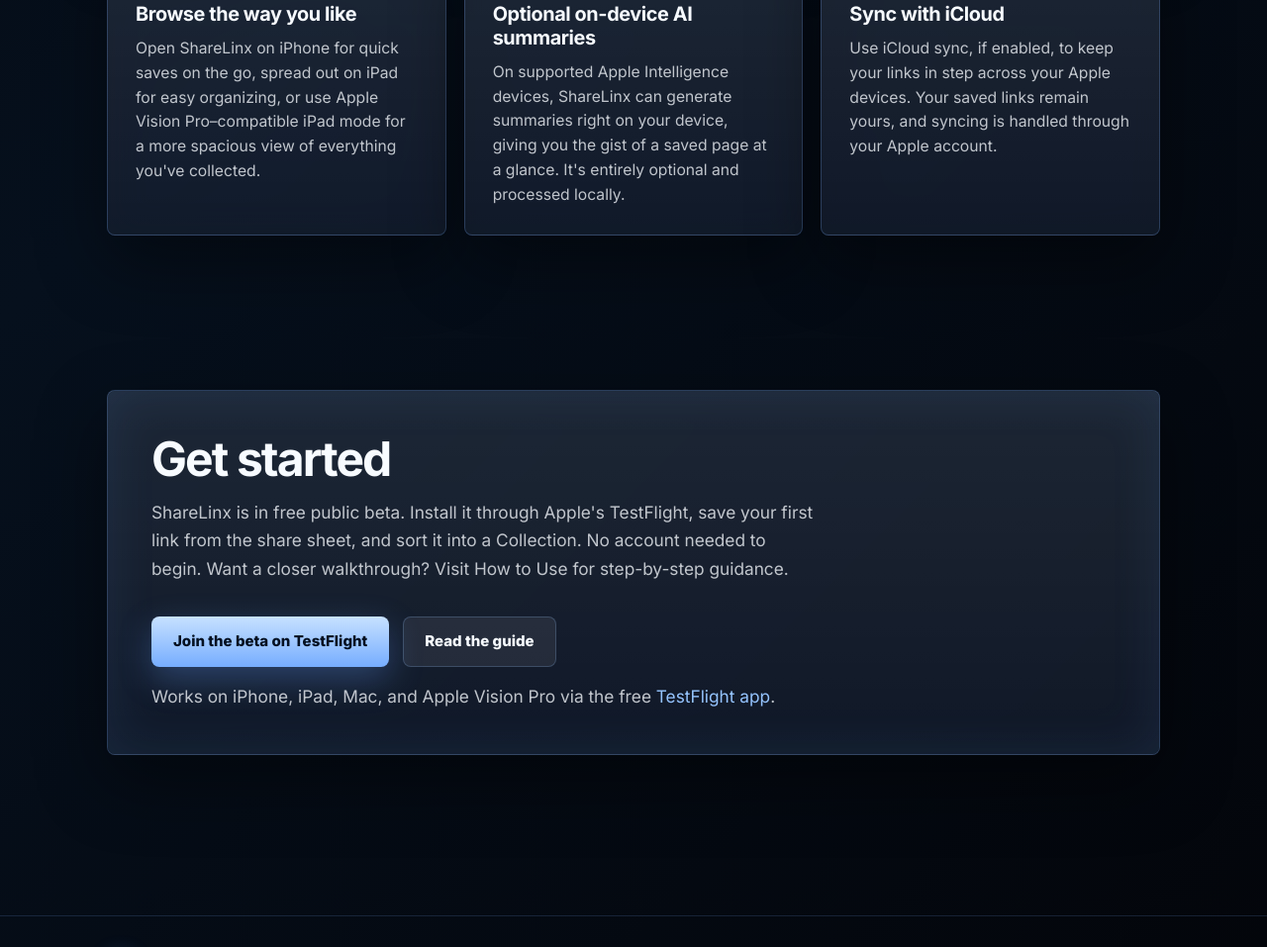
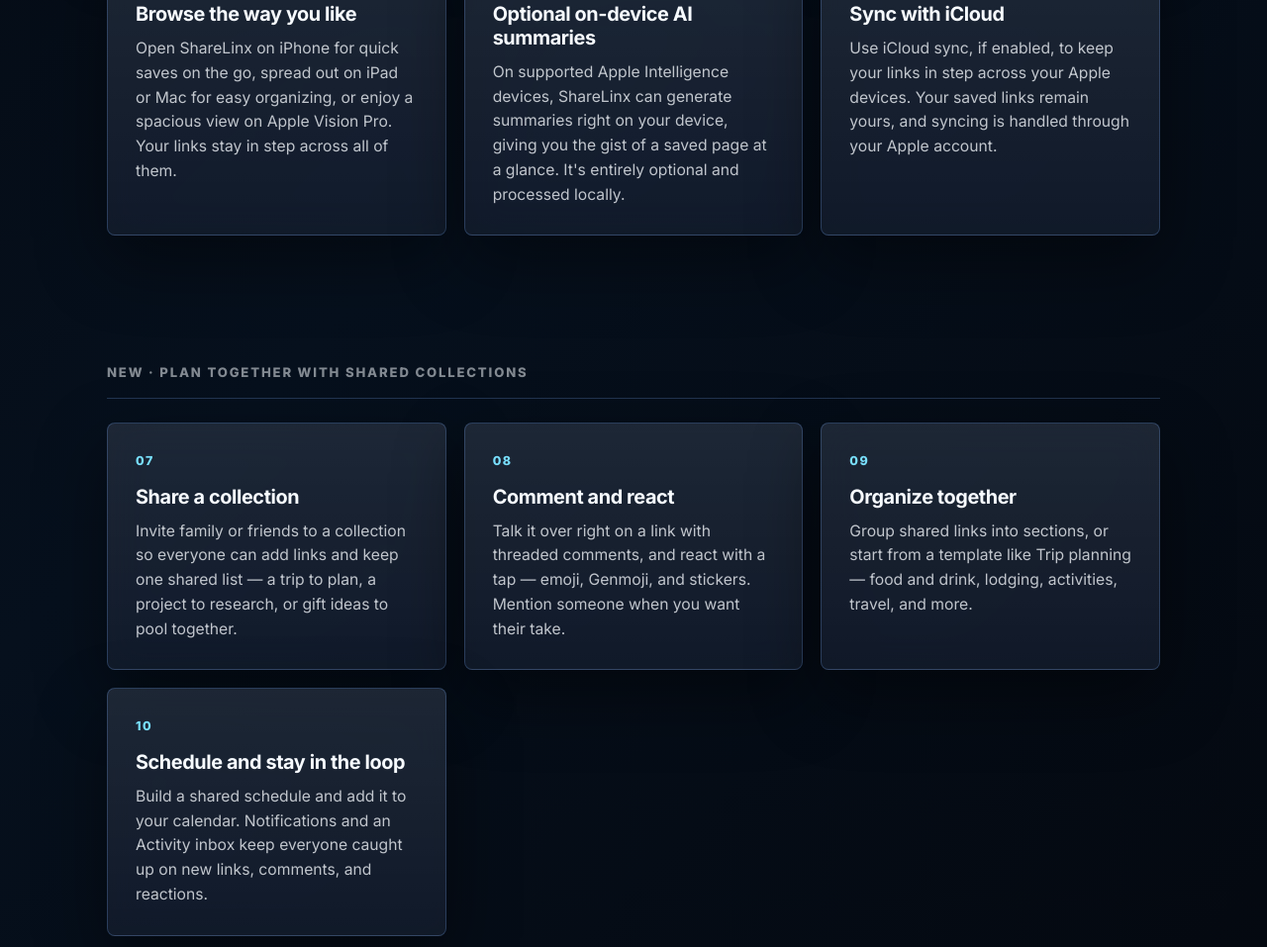
Before and after one commit to lisabethshaw/sharelinx-site, a plain HTML site: page index.html in a window 1280 px wide. Shown: the part 1526-2483 px from the top of the page at 99% size. Drawn offline with Linux system fonts and the light colour scheme.

Commit message:
Add Shared Collections to the site; note Mac + native Vision Pro
- Home: new "Plan together with Shared Collections" section (share, comment
  & react, organize with sections/templates, schedule + Activity inbox);
  add Mac to the platform eyebrow; refresh the "browse" card and meta
  description for native Mac/Vision Pro.
- How to Use: new "Sharing a Collection" walkthrough; update platforms.
- Privacy: new "Shared Collections" section (what becomes visible to invited
  people; private links/notes are never shared); bump last-updated date.

Co-Authored-By: Claude Opus 4.8 <noreply@anthropic.com>

```diff
--- a/index.html
+++ b/index.html
@@ -4,6 +4,7 @@
 <meta charset="UTF-8">
 <meta name="viewport" content="width=device-width, initial-scale=1.0">
 <title>ShareLinx — Keep every link worth coming back to</title>
+<meta name="description" content="ShareLinx is a calm, simple home for the webpages you don't want to lose — and now you can share a collection with family or friends to plan together. On iPhone, iPad, Mac, and Apple Vision Pro.">
 <link rel="stylesheet" href="styles.css">
 </head>
 <body>
@@ -23,7 +24,7 @@
 <section class="hero">
   <div class="wrap">
     <div class="hero-mark reveal d1"><img src="assets/sharelinx-icon.png" alt="ShareLinx app icon"></div>
-    <div class="eyebrow reveal d2">iPhone · iPad · Apple Vision Pro</div>
+    <div class="eyebrow reveal d2">iPhone · iPad · Mac · Apple Vision Pro</div>
     <h1 class="display reveal d3">Keep every link <em>worth</em> coming back to.</h1>
     <p class="lede reveal d4">ShareLinx is a calm, simple home for the webpages you don't want to lose. Save an article, a recipe, a tool, a design reference, or a shopping idea, then find it again whenever you need it. No account required to get started.</p>
     <div class="cta-row reveal d5">
@@ -60,7 +61,7 @@
       <div class="card">
         <div class="num">04</div>
         <h3>Browse the way you like</h3>
-        <p>Open ShareLinx on iPhone for quick saves on the go, spread out on iPad for easy organizing, or use Apple Vision Pro–compatible iPad mode for a more spacious view of everything you've collected.</p>
+        <p>Open ShareLinx on iPhone for quick saves on the go, spread out on iPad or Mac for easy organizing, or enjoy a spacious view on Apple Vision Pro. Your links stay in step across all of them.</p>
       </div>
 
       <div class="card">
@@ -73,6 +74,39 @@
         <div class="num">06</div>
         <h3>Sync with iCloud</h3>
         <p>Use iCloud sync, if enabled, to keep your links in step across your Apple devices. Your saved links remain yours, and syncing is handled through your Apple account.</p>
+      </div>
+
+    </div>
+  </div>
+</section>
+
+<section class="section">
+  <div class="wrap">
+    <div class="section-label">New · Plan together with Shared Collections</div>
+    <div class="feature-grid">
+
+      <div class="card">
+        <div class="num">07</div>
+        <h3>Share a collection</h3>
+        <p>Invite family or friends to a collection so everyone can add links and keep one shared list — a trip to plan, a project to research, or gift ideas to pool together.</p>
+      </div>
+
+      <div class="card">
+        <div class="num">08</div>
+        <h3>Comment and react</h3>
+        <p>Talk it over right on a link with threaded comments, and react with a tap — emoji, Genmoji, and stickers. Mention someone when you want their take.</p>
+      </div>
+
+      <div class="card">
+        <div class="num">09</div>
+        <h3>Organize together</h3>
+        <p>Group shared links into sections, or start from a template like Trip planning — food and drink, lodging, activities, travel, and more.</p>
+      </div>
+
+      <div class="card">
+        <div class="num">10</div>
+        <h3>Schedule and stay in the loop</h3>
+        <p>Build a shared schedule and add it to your calendar. Notifications and an Activity inbox keep everyone caught up on new links, comments, and reactions.</p>
       </div>
 
     </div>
```
Also changed, not shown: how-to-use.html (+17 -1 lines), privacy.html (+5 -1 lines).
